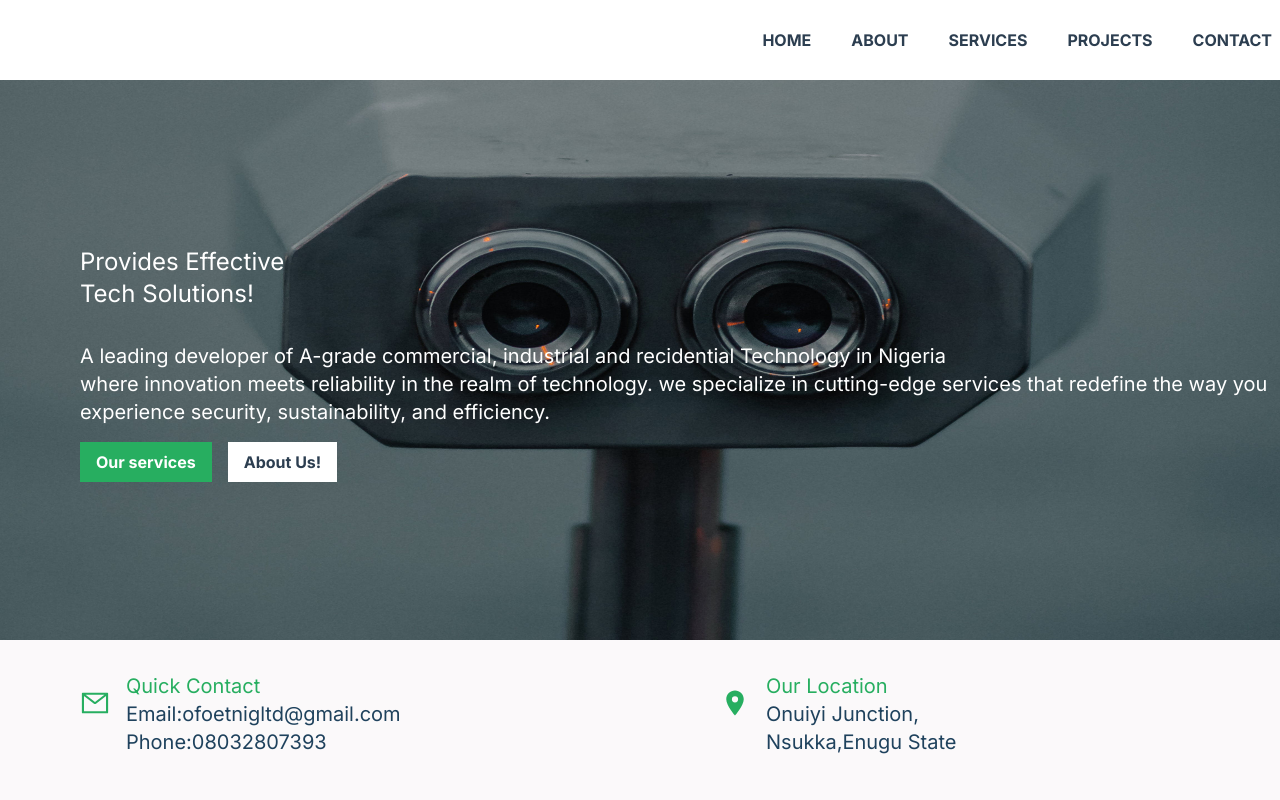
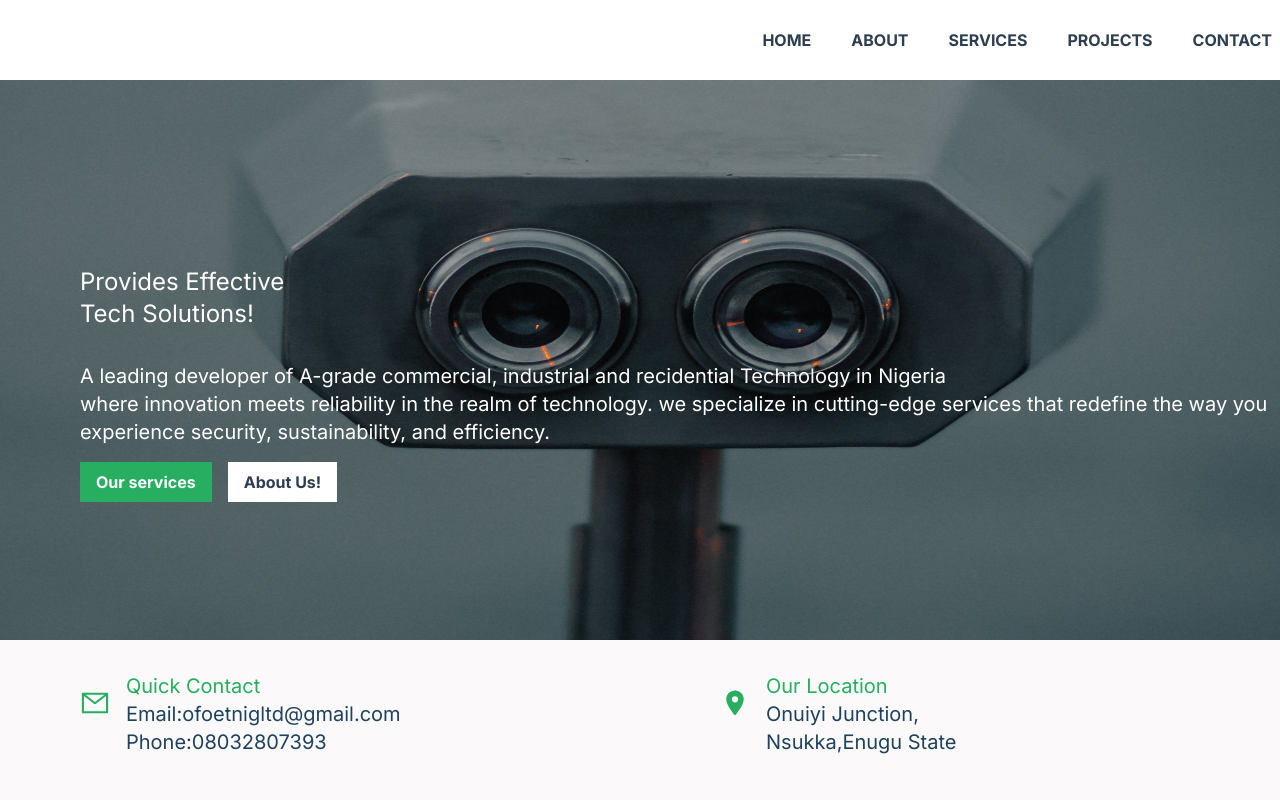
Before and after one commit to Aribobo/ofoet, a Next.js app: page / in a window 1280 px wide. Shown: the top 800 px of the page. Built offline with nearby package versions, Linux system fonts and the light colour scheme.

Commit message:
ofoet 2025

```diff
--- a/app/components/Hero.jsx
+++ b/app/components/Hero.jsx
@@ -32,7 +32,7 @@ const Hero = () => {
           width={1600}
         />
 
-        <div className="absolute w-full text-start text-white sm:mb-16">
+        <div className="absolute w-full text-start text-white sm:mb-16 mt-10">
           <div className="ml-10 lg:ml-20 mb-8 mt-20 sm:pt-20 xl:mt-10 ">
             <p className="text-2xl lg:4xl text bold  mt-8">
               Provides Effective
```
